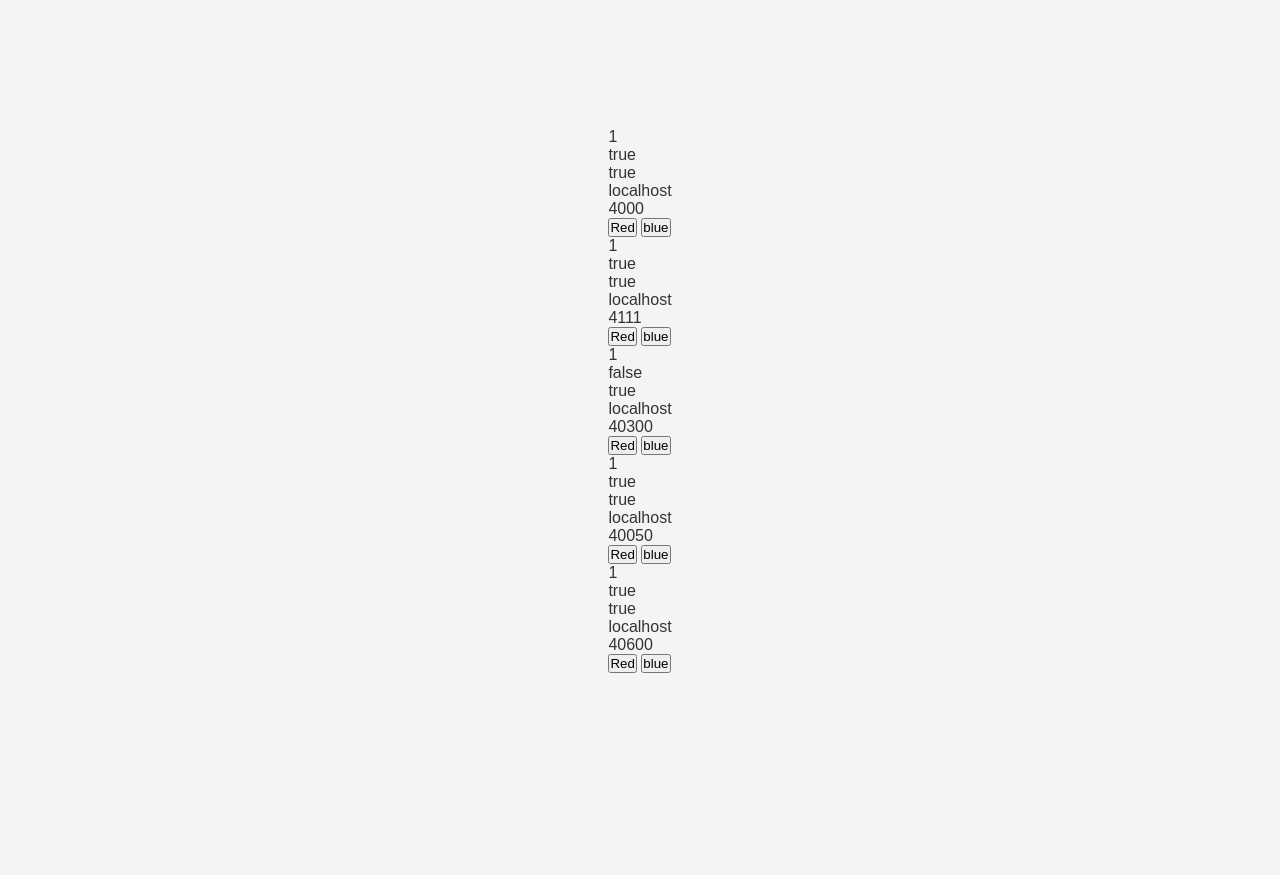
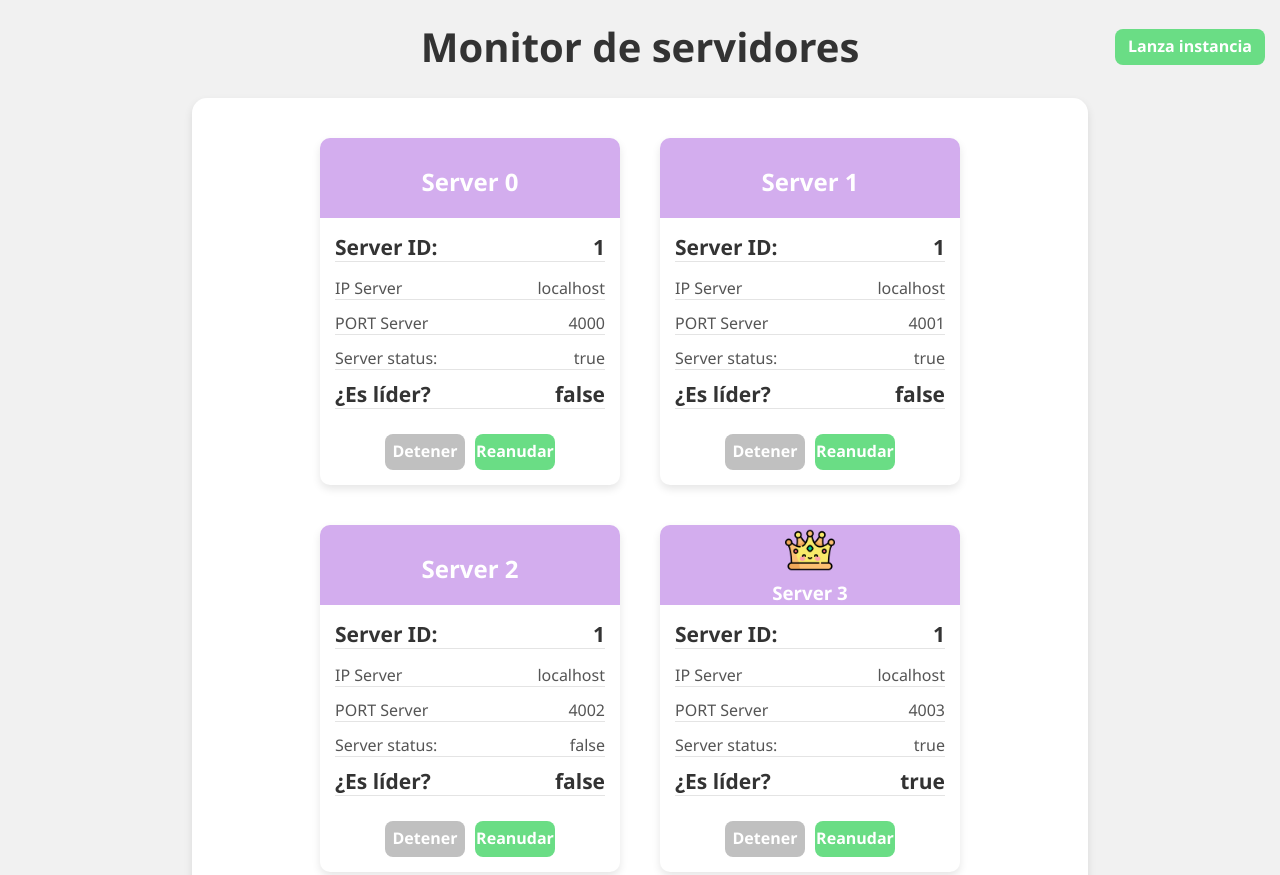
Before and after one commit to Johan-1502/Lab_4, a website: page monitor/public/index.html in a window 1280 px wide. Shown: the top 875 px of the page. Before the commit the page ends 800 px from the top, so only its background shows below. Drawn offline with nearby package versions, Linux system fonts and the light colour scheme; no server answers; files whose address does not match are found by name.

Commit message:
Interfaz del monitor

```diff
--- a/monitor/public/index.html
+++ b/monitor/public/index.html
@@ -1,5 +1,6 @@
 <!DOCTYPE html>
 <html lang="en">
+
 <head>
     <meta charset="UTF-8">
     <meta name="viewport" content="width=device-width, initial-scale=1.0">
@@ -8,20 +9,60 @@
     <link rel="stylesheet" href="styles.css">
     <script src="https://cdn.jsdelivr.net/npm/vue@2"></script>
 </head>
+
 <body>
     <div id="app">
-        <div class="server-info">
-            <div v-for="server in serversList" :key="server.name" class="server">
-                <p>{{ server.id }}</p>
-                <p>{{ server.status }}</p>
-                <p>{{ server.isLeader }}</p>
-                <p>{{ server.ip }}</p>
-                <p>{{ server.port }}</p>
-                <button>Red</button>
-                <button>blue</button>
+        <div class="sendInstance">
+            <button class="headerSendInstance" @click="openModal">Lanza instancia</button>
+        </div>
+        <div class="header">
+            <h1>Monitor de servidores</h1>
+        </div>
+        <div class="card-list">
+            <div v-for="server in serversList" :key="server.name" class="card">
+                <div class="card-image">
+                    <div v-if="server.isLeader" class="cardCrown">
+                        <img src="/Images/crown.png" alt="">
+                        <h3>Server {{server.port-4000}}</h3>
+                    </div>
+                    <h2 v-if="!server.isLeader">Server {{server.port-4000}}</h2>
+                </div>
+                <div class="card-content">
+                    <div class="serverItems">
+                        <div class="itemsColumn1">
+                            <h3 class="server-name">Server ID: </h3>
+                            <p class="server-location">IP Server</p>
+                            <p class="server-location">PORT Server</p>
+                            <p class="server-location">Server status:</p>
+                            <p class="server-name">¿Es líder? </p>
+                        </div>
+                        <div class="itemsColumn2">
+                            <h3 class="server-name">{{ server.id }}</h3>
+                            <p class="server-location">{{ server.ip }}</p>
+                            <p class="server-location">{{ server.port }}</p>
+                            <p class="server-location">{{ server.status }}</p>
+                            <p class="server-name">{{ server.isLeader }}</p>
+                        </div>
+                    </div>
+                    <div class="card-buttons">
+                        <button class="stopButton" @click="stop(server)">Detener</button>
+                        <button class="reviveButton" @click="revive(server)">Reanudar</button>
+                    </div>
+                </div>
+            </div>
+        </div>
+        <div v-if="newServerModal" class="modal">
+            <div class="modal-content">
+                <span class="closeButtonRegister" @click="closeModal">&times;</span>
+                <h2>Lanzar nueva instancia</h2>
+                <form @submit.prevent="">
+                    <input type="number" id="id-input" placeholder="Escribe un ID" required>
+                    <button type="submit">Lanzar instancia</button>
+                </form>
             </div>
         </div>
     </div>
     <script src="monitor_front.js"></script>
 </body>
+
 </html>
--- a/monitor/public/monitor_front.js
+++ b/monitor/public/monitor_front.js
@@ -1,14 +1,16 @@
 new Vue({
     el: '#app',
     data: {
-        serversList: [{id:1, status:true, isLeader:true, ip:'localhost', port:4000},
-            {id:1, status:true, isLeader:true, ip:'localhost', port:4111},
-            {id:1, status:false, isLeader:true, ip:'localhost', port:40300},
-            {id:1, status:true, isLeader:true, ip:'localhost', port:40050},
-            {id:1, status:true, isLeader:true, ip:'localhost', port:40600}
+        serversList: [{id:1, status:true, isLeader:false, ip:'localhost', port:4000},
+            {id:1, status:true, isLeader:false, ip:'localhost', port:4001},
+            {id:1, status:false, isLeader:false, ip:'localhost', port:4002},
+            {id:1, status:true, isLeader:true, ip:'localhost', port:4003},
+            {id:1, status:true, isLeader:false, ip:'localhost', port:4004},
+            {id:1, status:true, isLeader:false, ip:'localhost', port:4004}
         ],
         ipMonitorBack: '192.168.171.202',
-        portMonitorBack: 7000
+        portMonitorBack: 7000,
+        newServerModal: false
     },
     methods: {
         // Método para conectarse por websockets al back del cliente
@@ -21,8 +23,14 @@ new Vue({
             this.socket.on('serversList', (data) => {
                 this.serversList = data;
             });
+        },
+        openModal(){
+            this.newServerModal = true;
+        },
+        closeModal(){
+            this.newServerModal = false;
+        },
 
-        }
     },
     mounted() {
         this.socket();
--- /dev/null
+++ b/monitor/public/styles.css
@@ -0,0 +1,259 @@
+* {
+    margin: 0;
+    padding: 0;
+    box-sizing: border-box;
+    font-family: 'Segoe UI', Tahoma, Geneva, Verdana, sans-serif;
+}
+
+body {
+    font-family: Arial, sans-serif;
+    color: #333;
+    background-color: #f1f1f1;
+}
+
+.sendInstance{
+    position: absolute;
+    top: 19px;
+    right: 15px;
+}
+
+.headerSendInstance{
+    background-color:  rgb(106, 221, 133);
+    width: 150px;
+}
+
+.headerSendInstance:hover{
+    background-color: rgb(79, 166, 99);
+    transform: scale(1.05);}
+
+.header{
+    width: 100%;
+    height: 70px;
+    align-items: center;
+    justify-items: center;
+    margin-top: 19px;
+    margin-bottom: 9px;
+}
+
+.header h1 {
+    font-size: 40px;
+}
+
+.card-list {
+    width: 70%;
+    display: flex;
+    justify-content: center;
+    flex-wrap: wrap;
+    gap: 20px;
+    padding: 30px;
+    margin: 0 auto;
+    background-color: #ffffff;
+    color: white;
+    border-radius: 15px;
+    box-shadow: 0 4px 8px rgba(0, 0, 0, 0.1);
+
+}
+
+.card {
+    width: 300px;
+    border-radius: 10px;
+    overflow: hidden;
+    box-shadow: 0 4px 8px rgba(0, 0, 0, 0.1);
+    background-color: #fff;
+    transition: transform 0.3s;
+    margin: 10px;
+    display: flex;
+    flex-direction: column;
+}
+
+.card:hover {
+    transform: scale(1.02);
+}
+
+.card-image {
+    width: 100%;
+    height: 80px;
+    background-color: rgb(211, 173, 238);
+    align-items: center;
+    justify-items: center;
+}
+
+.card-image h2{
+    margin-top: 9%;
+}
+
+.cardCrown {
+    margin: 0;
+    padding: 0;
+    align-items: center;
+    justify-items: center;
+}
+
+.cardCrown h{
+    margin: 0;
+    padding: 0;
+}
+
+.cardCrown img {
+    width: 50px;
+    height: 50px;
+}
+
+.card-content {
+    padding: 15px;
+    width: 100%;
+    text-align: left;
+}
+
+.server-name {
+    font-size: 21px;
+    font-weight: bold;
+    margin-bottom: 5px;
+    color: #333333;
+    border-bottom: 1px solid #e4e4e4;
+}
+
+.server-location {
+    margin-top: 2px;
+    font-size: 16px;
+    color: #555;
+    margin-bottom: 2px;
+    border-bottom: 1px solid #e4e4e4;
+}
+
+.serverItems {
+    display: flex;
+    flex-direction: row;
+}
+
+.itemsColumn1 {
+    flex: 1;
+    display: flex;
+    flex-direction: column;
+    gap: 8px;
+    box-sizing: border-box;
+}
+
+.itemsColumn2 {
+    flex: 1;
+    display: flex;
+    flex-direction: column;
+    gap: 8px;
+    box-sizing: border-box;
+    text-align: right;
+}
+
+.card-buttons {
+    display: flex;
+    justify-content: center;
+    gap: 10px;
+    margin-top: 10px;
+    padding: 0px;
+    transition: transform 0.3s ease-in-out, background-color 0.3s ease-in-out;
+}
+
+button{
+    margin-top: 10px;
+    width: 80px;
+    padding-top: 6px;
+    padding-bottom: 8px;
+    font-size: 1rem;
+    font-weight: bold;
+    color: #fff;
+    border: none;
+    border-radius: 8px;
+    cursor: pointer;
+    transition: background-color 0.3s ease;
+    transition: transform 0.3s ease-in-out, background-color 0.3s ease-in-out;
+}
+
+.stopButton{
+    background-color: rgb(192, 192, 192);
+}
+
+.reviveButton{
+    background-color: rgb(106, 221, 133);
+}
+
+.stopButton:hover{
+    background-color: rgb(125, 125, 125);
+    transform: scale(1.05);
+}
+
+.reviveButton:hover{
+    background-color: rgb(79, 166, 99);
+    transform: scale(1.05);
+}
+
+.modal {
+    display: flex;
+    position: fixed;
+    z-index: 10;
+    left: 0;
+    top: 0;
+    width: 100%;
+    height: 100%;
+    background-color: rgba(0, 0, 0, 0.5);
+    justify-content: center;
+    align-items: center;
+}
+
+.modal-content {
+    background-color: #fff;
+    padding: 20px;
+    border-radius: 10px;
+    width: 400px;
+    max-width: 90%;
+    text-align: center;
+}
+
+.closeButtonRegister {
+    position: relative;
+    top: 0px;
+    left: 170px;
+    font-size: 29px;
+    cursor: pointer;
+    color: rgb(68, 68, 68);
+}
+
+form {
+    display: flex;
+    flex-direction: column;
+    gap: 15px;
+    padding: 15px;
+    width: 100%;
+    align-items: center;
+}
+
+form input {
+    margin-top: 20px;
+    width: 80%;
+    padding: 12px;
+    border: 1px solid #ccc;
+    border-radius: 8px;
+    font-size: 1rem;
+    transition: border-color 0.3s ease-in-out;
+}
+
+form input:focus {
+    border-color: #007BFF;
+    outline: none;
+}
+
+form button {
+    width: 60%;
+    padding: 12px;
+    background-color: rgb(106, 221, 133);
+    color: white;
+    border: none;
+    border-radius: 8px;
+    font-size: 1rem;
+    font-weight: bold;
+    cursor: pointer;
+    transition: background-color 0.3s ease, transform 0.3s ease;
+}
+
+form button:hover {
+    background-color: rgb(79, 166, 99);
+    transform: scale(1.05);
+}
```
Also changed, not shown: Images/crown.png (added).
